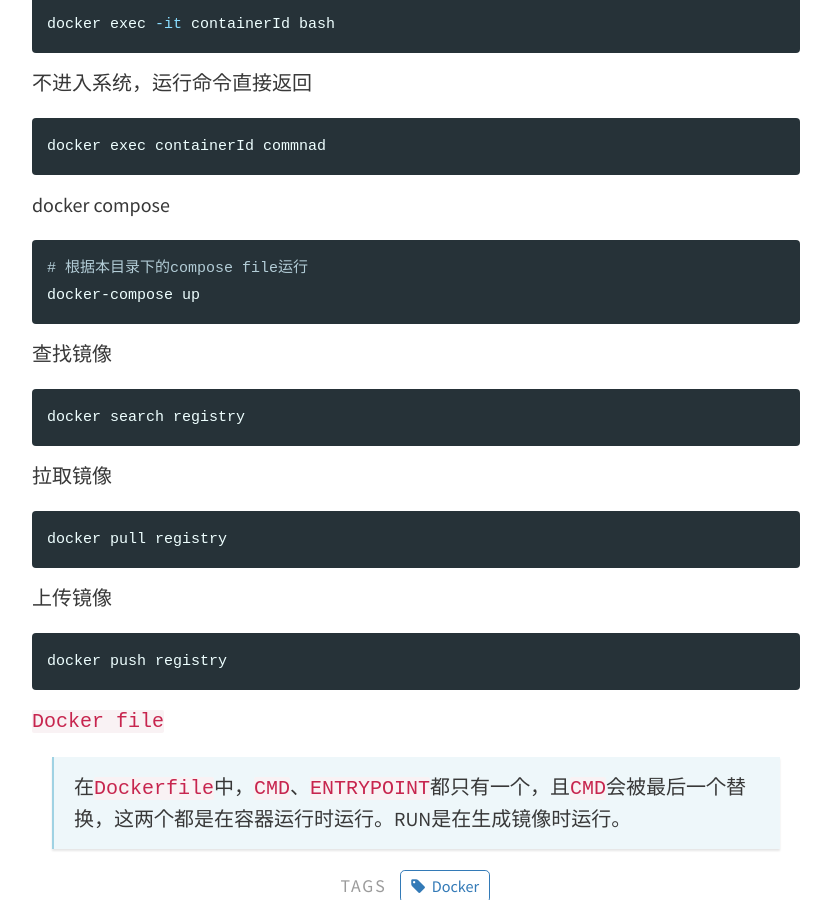
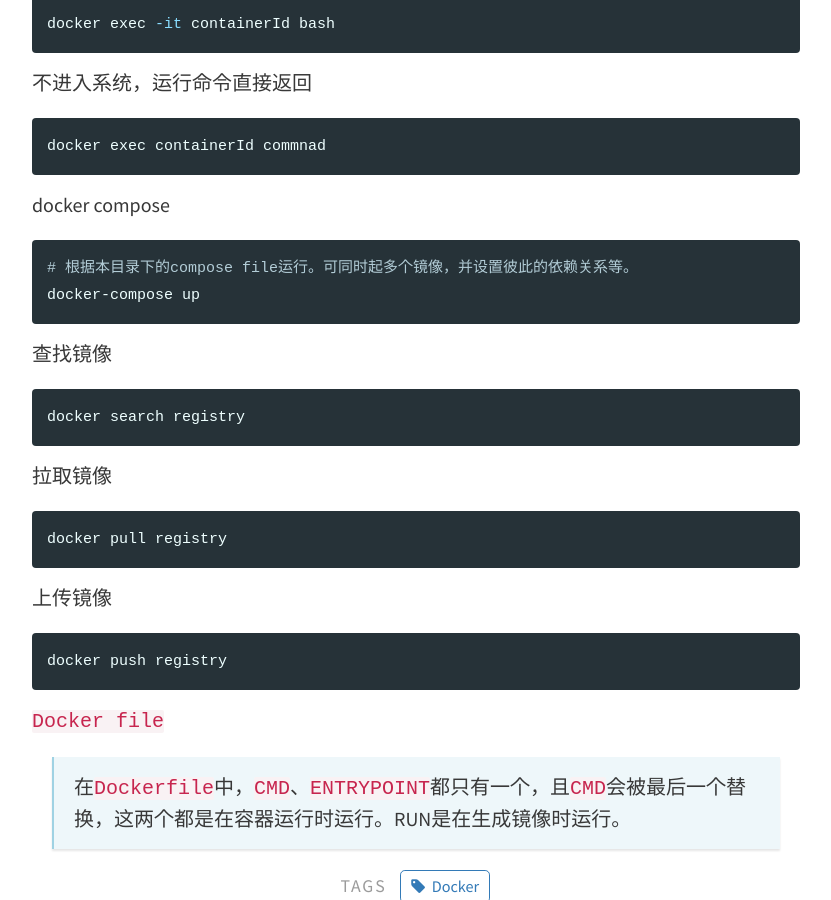
Before and after one commit to ejin66/ejin66.github.io, a Jekyll site: the page built from _posts/2018-01-15-docker-base-cmd.md, in a window 1280 px wide and 900 px high, scrolled down 1846 px. Shown: the whole window, without its empty margins (224-1055 px from the left). Built offline with Jekyll 4.4.1, drawn with Linux system fonts in a browser that asks for light colours.

Commit message:
Update 2018-01-15-docker-base-cmd.md

````diff
--- a/_posts/2018-01-15-docker-base-cmd.md
+++ b/_posts/2018-01-15-docker-base-cmd.md
@@ -92,7 +92,7 @@ docker exec containerId commnad
 docker compose
 
 ```bash
-# 根据本目录下的compose file运行
+# 根据本目录下的compose file运行。可同时起多个镜像，并设置彼此的依赖关系等。
 docker-compose up
 ```
 
````
